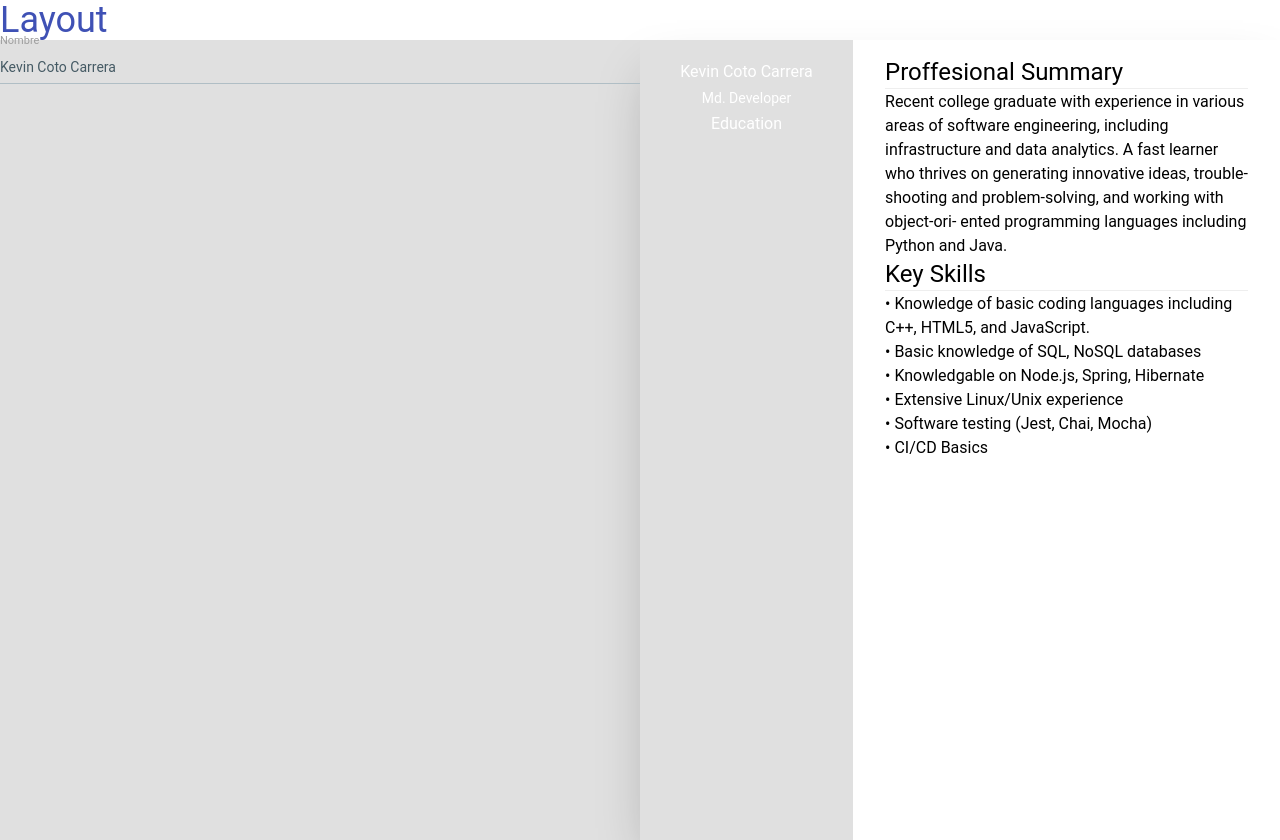
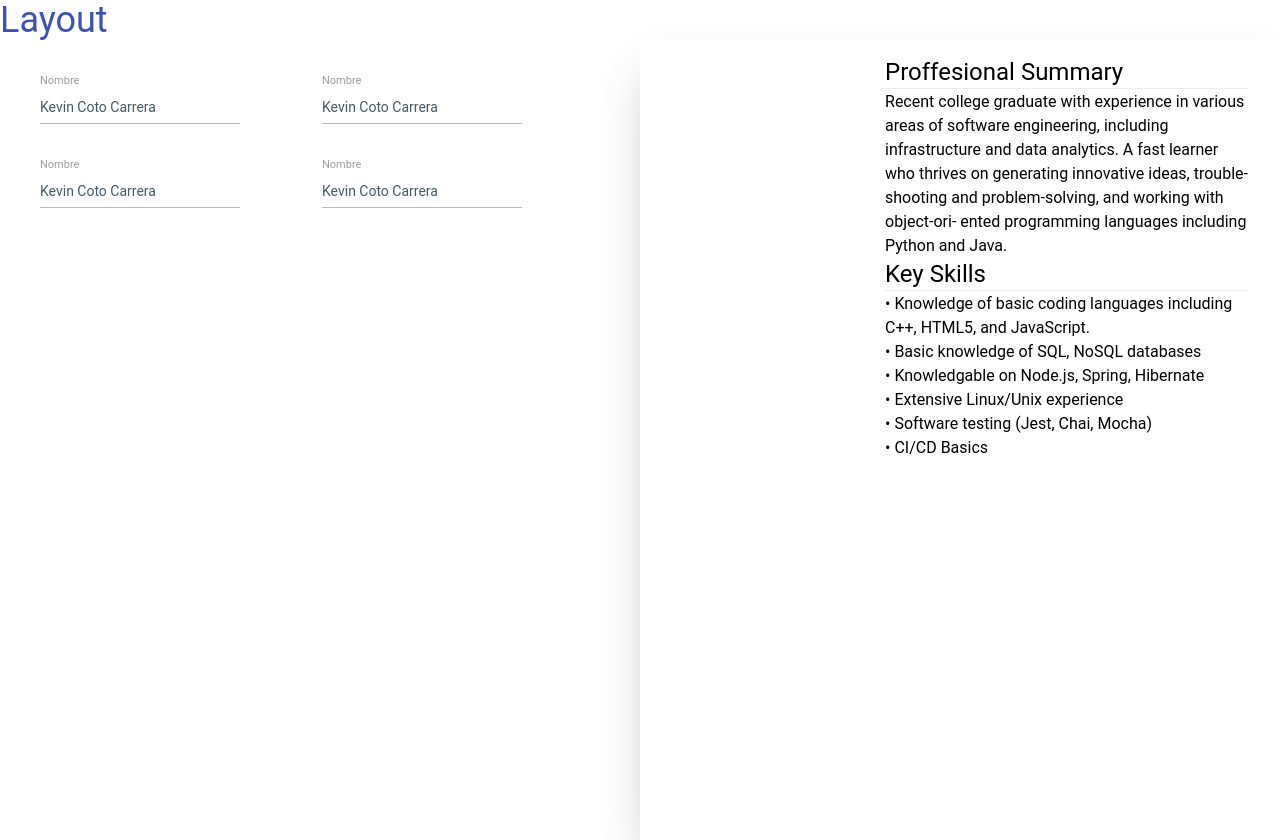
Before and after one commit to carlosblinf/cv_editor, a Next.js app: page / in a window 1280 px wide. Built offline with nearby package versions, Linux system fonts and the light colour scheme.

Commit message:
fix: content

```diff
--- a/src/components/Viewer/index.tsx
+++ b/src/components/Viewer/index.tsx
@@ -41,7 +41,7 @@ function Viewer() {
     HTMLInputElement
 
   ) => {
-    const name: keyof Profile  = event.name as string
+   // const name: keyof Profile  = event.name as string
     const ariaRoleDescription = event.ariaRoleDescription
     const value = event.value
     setData((prevData) => {
@@ -53,7 +53,7 @@ function Viewer() {
       console.log('ariaRole:', ariaRoleDescription)
       console.log('value', value)
 
-      newData.Profile[name] = value
+      newData.Profile.name = value
 
      return newData
     }
@@ -61,17 +61,53 @@ function Viewer() {
   };
 
   return (
-    <div className="w-screen h-screen flex bg-gray-300">
-      <div className="w-1/2">
+    <div className="w-screen h-screen flex gap-2 ">
+      <div className="w-6/12 justify-center  gap-3 flex gap flex-column my-10 mx-10 ">
+        <div className="w-1/2 flex flex-col gap-10">
         <Input
           variant="standard"
+          className="max-w-[200px]"
           name="name"
+          shrink={true}
 
           label="Nombre"
           aria-roledescription="Profile"
           onChange={(e) => updateData(e.target)}
           defaultValue={data.Profile.name}
         />
+         <Input
+          variant="standard"
+          name="name"
+          className="max-w-[200px]"
+
+          label="Nombre"
+          aria-roledescription="Profile"
+          onChange={(e) => updateData(e.target)}
+          defaultValue={data.Profile.name}
+        />
+        </div>
+        <div className="w-1/2 flex flex-col gap-10">
+         <Input
+          variant="standard"
+          name="name"
+          className="max-w-[200px]"
+
+          label="Nombre"
+
+          aria-roledescription="Profile"
+          onChange={(e) => updateData(e.target)}
+          defaultValue={data.Profile.name}
+        />
+         <Input
+          variant="standard"
+          name="name"
+          className="max-w-[200px]"
+          label="Nombre"
+          aria-roledescription="Profile"
+          onChange={(e) => updateData(e.target)}
+          defaultValue={data.Profile.name}
+        />
+        </div>
       </div>
 
       {jsx && parse(jsx)}
--- a/tailwind.config.js
+++ b/tailwind.config.js
@@ -4,7 +4,8 @@ module.exports =  withMT({
   mode: 'jit',
   // These paths are just examples, customize them to match your project structure
 
-  purge: [
+  content: [
+    //'@material-tailwind/react',
 
     './public/**/*.html',
 
```
Lines whose indentation alone changed are shown as unchanged.
